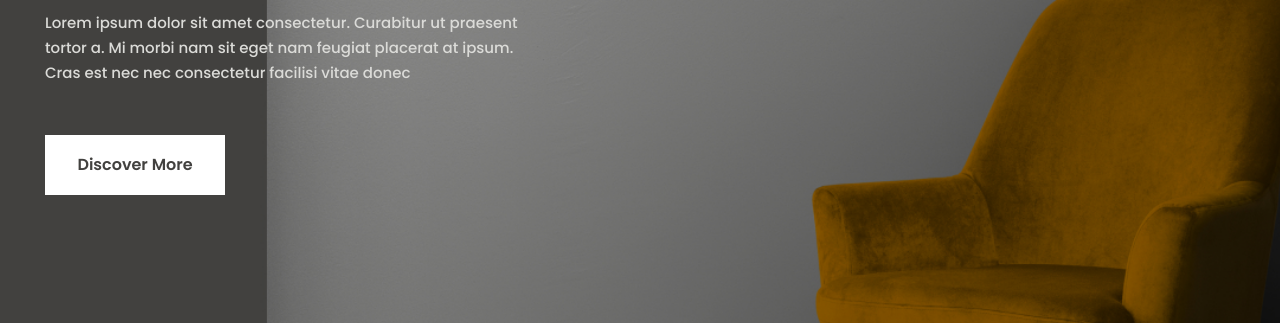
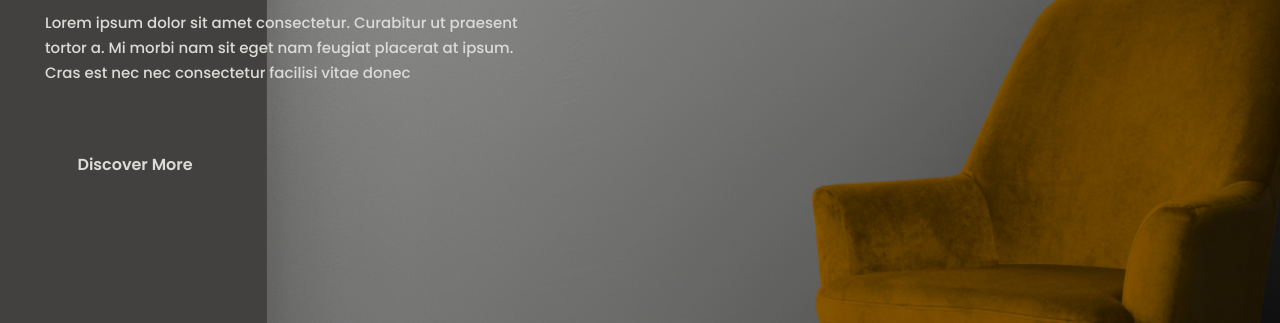
Before and after one commit to SMirza3228/Landing-portfolio, a plain HTML site: page index.html in a window 1280 px wide. In both pictures the pointer is over the link "Discover More". Shown: the part 420-743 px from the top of the page. Drawn offline with Linux system fonts and the light colour scheme.

Commit message:
four commit

```diff
--- a/css/style.css
+++ b/css/style.css
@@ -104,6 +104,7 @@
     width: 180px;
     height: 60px;
     font-weight: 600;
+    transition-duration: .3s;
 
     display: flex;
     justify-content: center;
@@ -113,6 +114,11 @@
     background-color: #fff;
 }
 
+.btn-1:hover {
+    color: #DBDBD8;
+    background-color: transparent;
+}
+
 .social-box {
     display: flex;
     padding-top: 150px;
```
